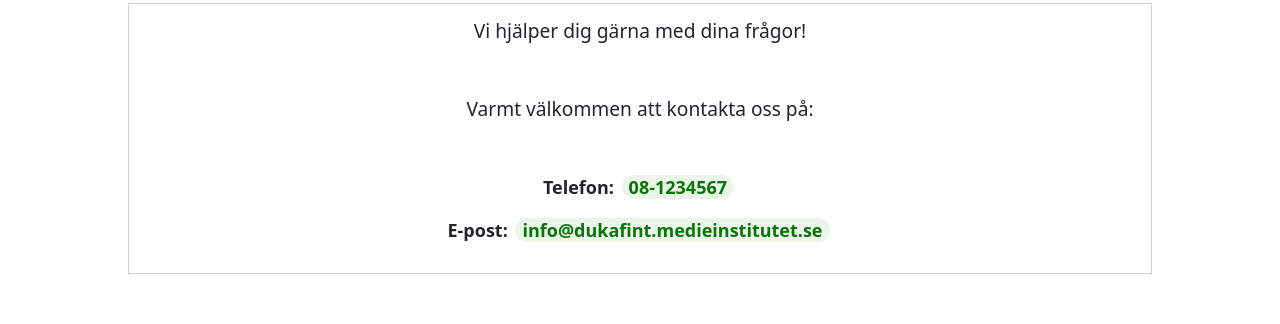
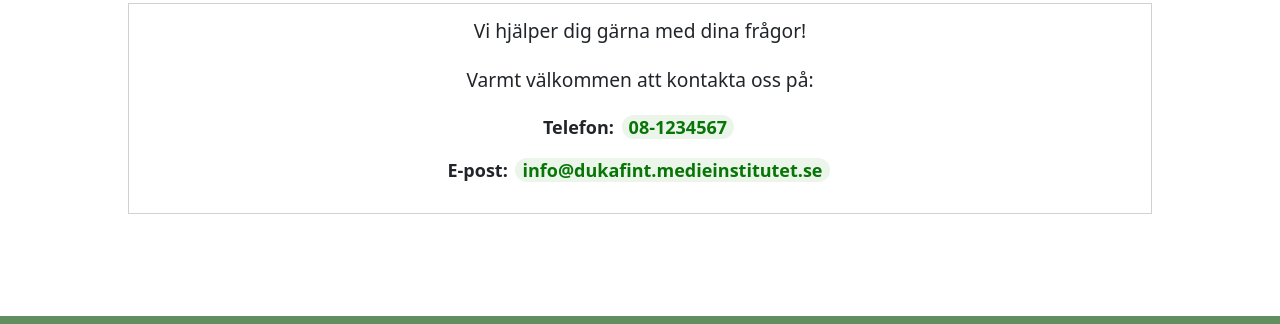
Before and after one commit to Ayngie/assignment-typescript-Webshop-VackraMaltiderAB, a website built with Parcel: page src/html/contact.html in a window 1280 px wide. Shown: the part 109-433 px from the top of the page. Built offline with nearby package versions, Linux system fonts and the light colour scheme.

Commit message:
Styling kassasida responsivitet fixat

```diff
--- a/src/scss/contact.scss
+++ b/src/scss/contact.scss
@@ -1,13 +1,12 @@
+/*-------------------------------------- Mobile first ------------------------------------*/
+
 body {
   margin: 0;
-}
-//header and contact text
-//header and welcome text
 
+  //Header and contact info
   #contact-container {
     display: flex;
     flex-direction: column;
-  justify-content: center;
     align-items: center;
     margin-bottom: 5%;
 
@@ -56,9 +55,6 @@
   .footer-container {
     display: flex;
     flex-direction: column;
-  // justify-content: center;
-  // align-items: center;
-  // text-align: center;
     margin-top: 3%;
 
     position: absolute;
@@ -75,8 +71,18 @@
       line-height: normal;
     }
   }
+}
+
+/*-------------------------------------- Desktop ------------------------------------*/
 
 @media screen and (min-width: 1000px) {
+
+  //Header and contact info
+  .contact-text {
+    margin-bottom: 2% !important;
+  }
+
+  //Footer
   .footer-container {
     display: flex;
     flex-direction: row;
```
Lines whose indentation alone changed are shown as unchanged.
